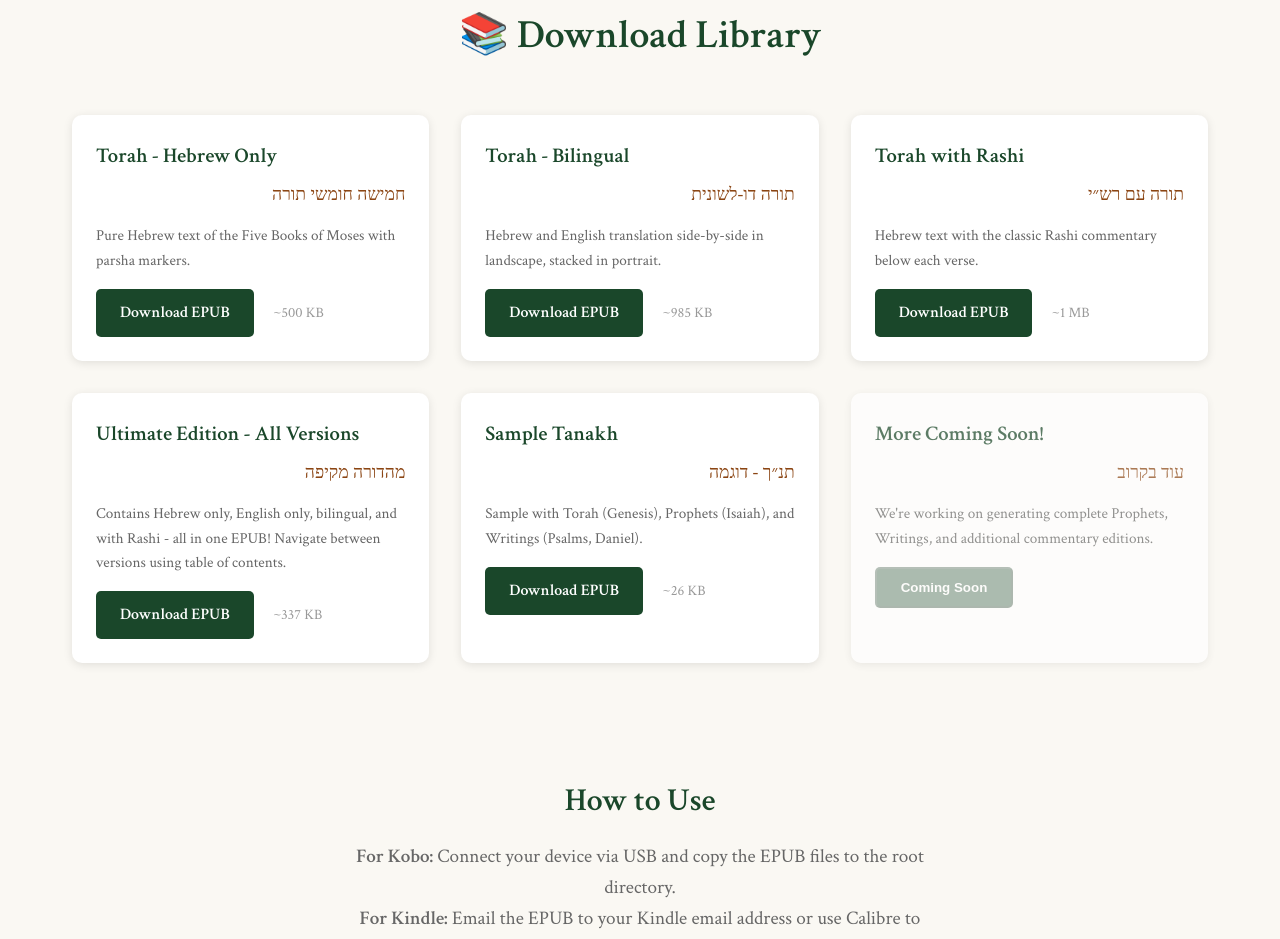
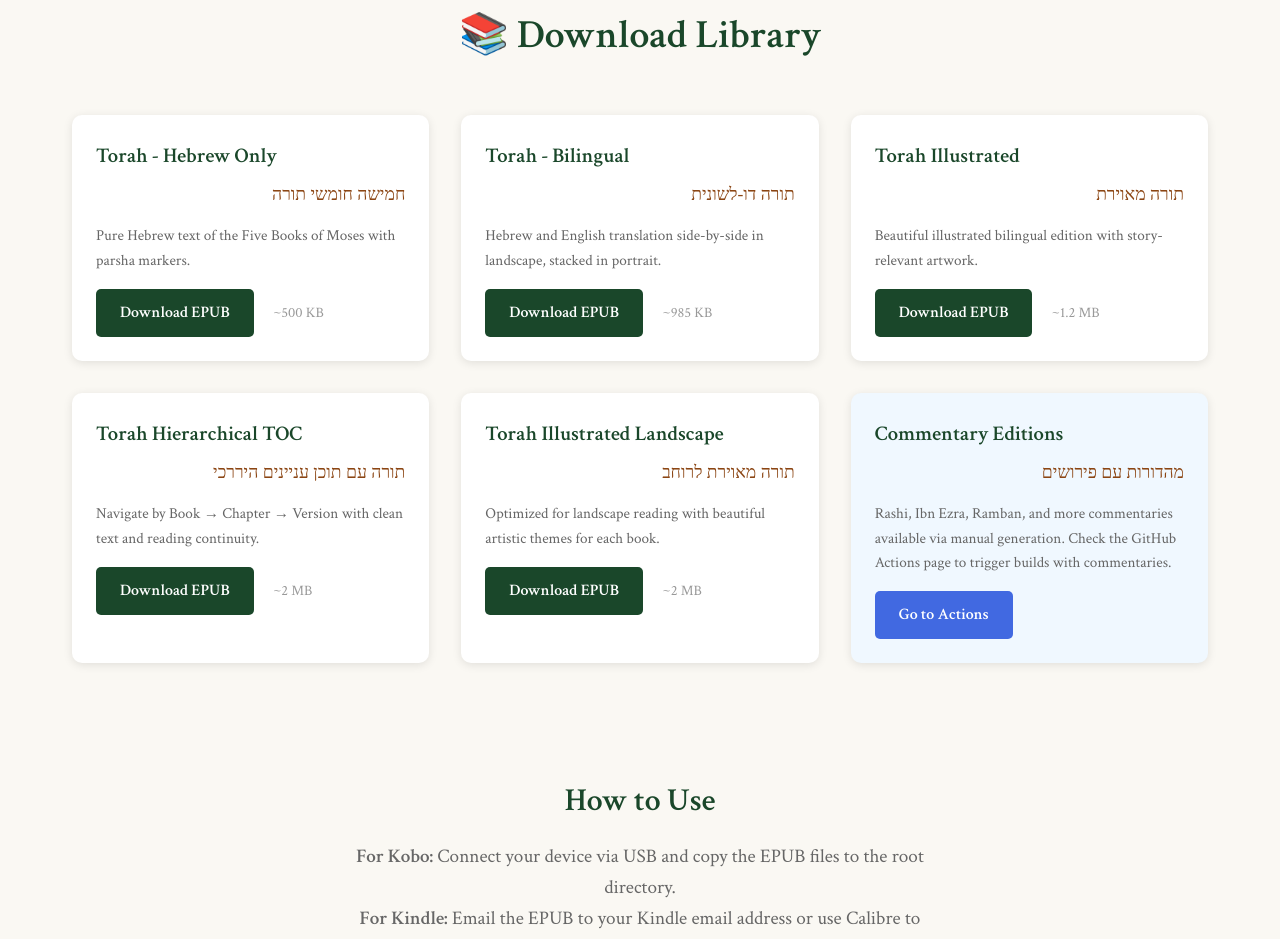
Before and after one commit to posix4e/hebrew-bible-ereader, a plain HTML site: page index.html in a window 1280 px wide. Shown: the part 1448-2387 px from the top of the page. Drawn offline with Linux system fonts and the light colour scheme; a web font is replaced by a local one.

Commit message:
feat: Update website with new EPUB editions and latest release links
- Update all download links to use 'latest' release instead of v1.0.0
- Replace old editions with new generated files:
  - Torah Hebrew Only → torah_portrait.epub
  - Torah Bilingual → torah_landscape.epub
  - Torah with Rashi → Torah Illustrated (with dedication)
  - Ultimate Edition → Torah Hierarchical TOC
  - Sample Tanakh → Torah Illustrated Landscape
- Add Commentary Editions card with link to GitHub Actions for manual generation
- Update Hebrew titles and descriptions to match new editions

```diff
--- a/index.html
+++ b/index.html
@@ -88,7 +88,7 @@
             <div class="hebrew hebrew-title">חמישה חומשי תורה</div>
             <p>Pure Hebrew text of the Five Books of Moses with parsha markers.</p>
             <a
-              href="https://github.com/posix4e/hebrew-bible-ereader/releases/download/v1.0.0/torah_hebrew.epub"
+              href="https://github.com/posix4e/hebrew-bible-ereader/releases/latest/download/torah_portrait.epub"
               class="download-btn"
               >Download EPUB</a
             >
@@ -100,7 +100,7 @@
             <div class="hebrew hebrew-title">תורה דו-לשונית</div>
             <p>Hebrew and English translation side-by-side in landscape, stacked in portrait.</p>
             <a
-              href="https://github.com/posix4e/hebrew-bible-ereader/releases/download/v1.0.0/torah.epub"
+              href="https://github.com/posix4e/hebrew-bible-ereader/releases/latest/download/torah_landscape.epub"
               class="download-btn"
               >Download EPUB</a
             >
@@ -108,55 +108,56 @@
           </div>
 
           <div class="download-card">
-            <h3>Torah with Rashi</h3>
-            <div class="hebrew hebrew-title">תורה עם רש״י</div>
-            <p>Hebrew text with the classic Rashi commentary below each verse.</p>
+            <h3>Torah Illustrated</h3>
+            <div class="hebrew hebrew-title">תורה מאוירת</div>
+            <p>Beautiful illustrated bilingual edition with story-relevant artwork.</p>
             <a
-              href="https://github.com/posix4e/hebrew-bible-ereader/releases/download/v1.0.0/torah_rashi_fixed.epub"
+              href="https://github.com/posix4e/hebrew-bible-ereader/releases/latest/download/torah_illustrated_bilingual.epub"
               class="download-btn"
               >Download EPUB</a
             >
-            <span class="file-size">~1 MB</span>
+            <span class="file-size">~1.2 MB</span>
           </div>
 
           <div class="download-card">
-            <h3>Ultimate Edition - All Versions</h3>
-            <div class="hebrew hebrew-title">מהדורה מקיפה</div>
-            <p>
-              Contains Hebrew only, English only, bilingual, and with Rashi - all in one EPUB!
-              Navigate between versions using table of contents.
-            </p>
+            <h3>Torah Hierarchical TOC</h3>
+            <div class="hebrew hebrew-title">תורה עם תוכן עניינים היררכי</div>
+            <p>Navigate by Book → Chapter → Version with clean text and reading continuity.</p>
             <a
-              href="https://github.com/posix4e/hebrew-bible-ereader/releases/download/v1.0.0/hebrew_bible_ultimate.epub"
+              href="https://github.com/posix4e/hebrew-bible-ereader/releases/latest/download/torah_hierarchical.epub"
               class="download-btn"
               >Download EPUB</a
             >
-            <span class="file-size">~337 KB</span>
+            <span class="file-size">~2 MB</span>
           </div>
 
           <div class="download-card">
-            <h3>Sample Tanakh</h3>
-            <div class="hebrew hebrew-title">תנ״ך - דוגמה</div>
-            <p>Sample with Torah (Genesis), Prophets (Isaiah), and Writings (Psalms, Daniel).</p>
+            <h3>Torah Illustrated Landscape</h3>
+            <div class="hebrew hebrew-title">תורה מאוירת לרוחב</div>
+            <p>Optimized for landscape reading with beautiful artistic themes for each book.</p>
             <a
-              href="https://github.com/posix4e/hebrew-bible-ereader/releases/download/v1.0.0/tanakh_test.epub"
+              href="https://github.com/posix4e/hebrew-bible-ereader/releases/latest/download/torah_illustrated_landscape_full.epub"
               class="download-btn"
               >Download EPUB</a
             >
-            <span class="file-size">~26 KB</span>
+            <span class="file-size">~2 MB</span>
           </div>
 
-          <!-- Coming Soon -->
-          <div class="download-card" style="opacity: 0.7">
-            <h3>More Coming Soon!</h3>
-            <div class="hebrew hebrew-title">עוד בקרוב</div>
+          <!-- Manual Generation -->
+          <div class="download-card" style="background: #f0f8ff">
+            <h3>Commentary Editions</h3>
+            <div class="hebrew hebrew-title">מהדורות עם פירושים</div>
             <p>
-              We're working on generating complete Prophets, Writings, and additional commentary
-              editions.
+              Rashi, Ibn Ezra, Ramban, and more commentaries available via manual generation. Check
+              the GitHub Actions page to trigger builds with commentaries.
             </p>
-            <button class="download-btn" disabled style="opacity: 0.5; cursor: not-allowed">
-              Coming Soon
-            </button>
+            <a
+              href="https://github.com/posix4e/hebrew-bible-ereader/actions"
+              class="download-btn"
+              style="background: #4169e1"
+            >
+              Go to Actions
+            </a>
           </div>
         </div>
       </section>
```
